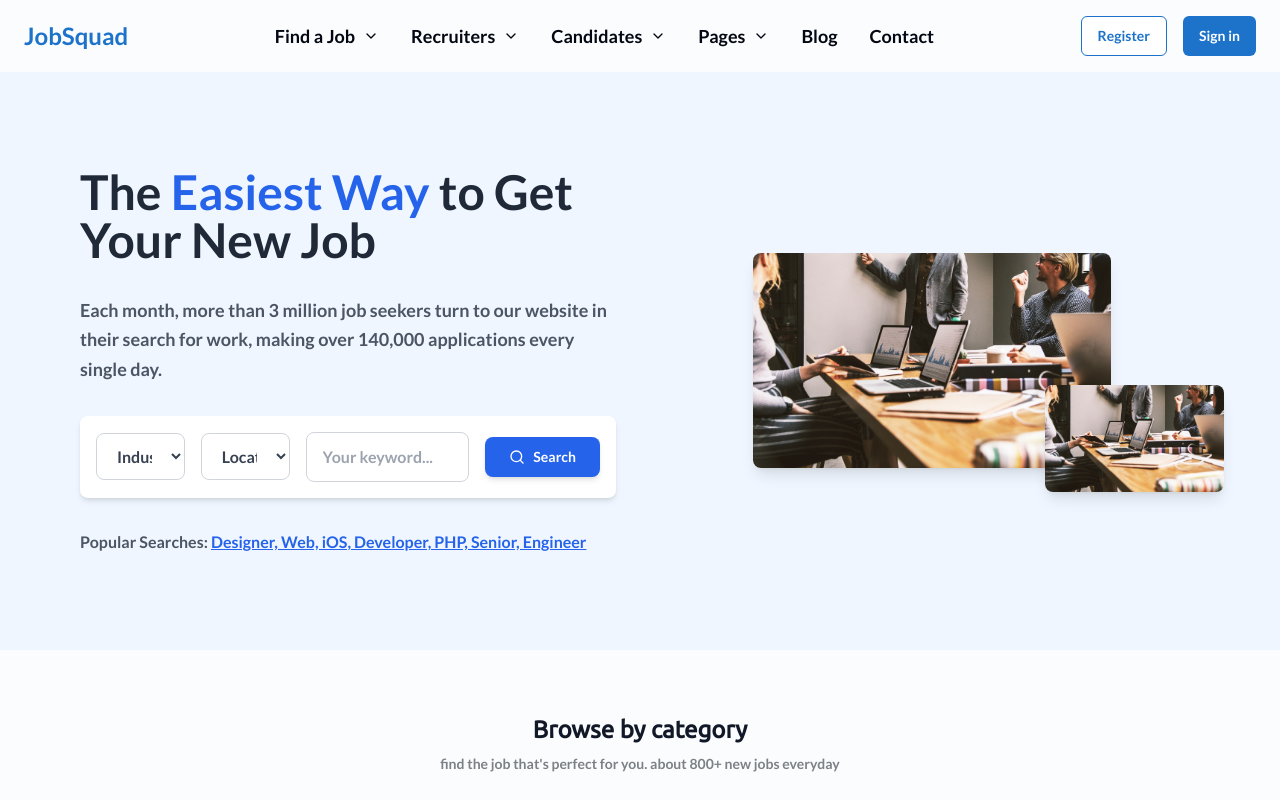
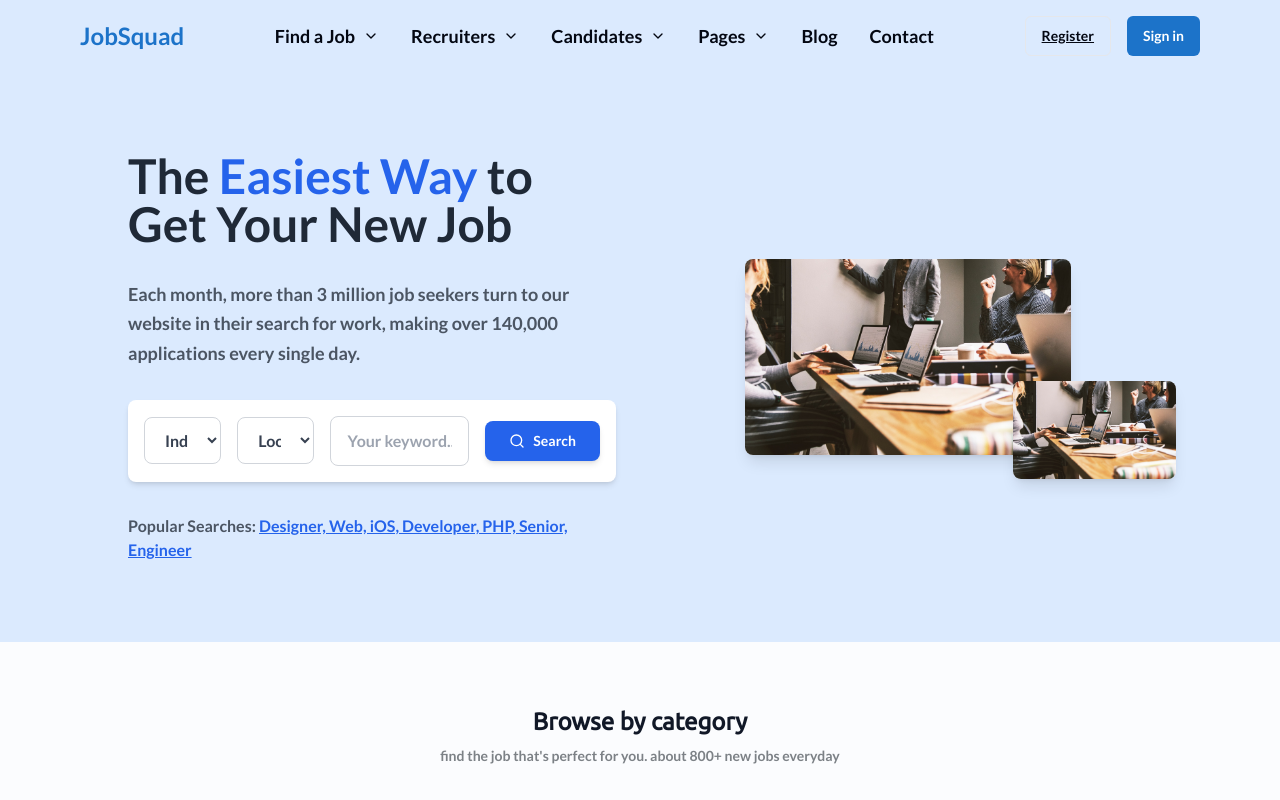
Before and after one commit to sahilsharma6/job-squad, a React (Vite) app in the folder frontend/: page / in a window 1280 px wide. Shown: the top 800 px of the page. Built offline with nearby package versions, Linux system fonts and the light colour scheme.

Commit message:
change in nav and hero width & minor changes

```diff
--- a/frontend/src/components/Hero/Hero.jsx
+++ b/frontend/src/components/Hero/Hero.jsx
@@ -1,27 +1,26 @@
-import React from "react";
 import { Button } from "@/components/ui/button";
 import { Search } from "lucide-react";
 import HeroImg1 from "../../assets/hero1.jpg";
 
 const Hero = () => {
   return (
-    <div className="text-gray-800 bg-blue-50 p-4">
-      <div className="container mx-auto flex flex-col-reverse lg:flex-row items-center justify-between px-6 lg:px-16 py-20 gap-12">
+    <div className="text-gray-800 bg-blue-100 w-full ">
+      <div className="container  flex flex-col-reverse lg:flex-row items-center justify-between  lg:px-16 py-20 gap-12 w-full max-w-6xl mx-auto px-4">
         {/* Left Content */}
         <div className="lg:w-1/2 space-y-8">
           <h1 className="text-4xl lg:text-5xl font-extrabold leading-tight">
-            The <span className="text-blue-600">Easiest Way</span> to Get Your New Job
+            The <span className="text-blue-600">Easiest Way</span> to Get Your
+            New Job
           </h1>
           <p className="text-lg text-gray-600 leading-relaxed">
             Each month, more than 3 million job seekers turn to our website in
-            their search for work, making over 140,000 applications every single day.
+            their search for work, making over 140,000 applications every single
+            day.
           </p>
 
           {/* Search Bar */}
           <div className="flex flex-col lg:flex-row items-center bg-white shadow-md rounded-lg p-4 gap-4">
-            <select
-              className="w-full lg:w-1/4 px-4 py-3 border border-gray-300 rounded-lg bg-white text-gray-700 focus:outline-none"
-            >
+            <select className="w-full lg:w-1/4 px-4 py-3 border border-gray-300 rounded-lg bg-white text-gray-700 focus:outline-none">
               <option value="">Industry</option>
               <option value="it">IT</option>
               <option value="sales">Sales</option>
@@ -32,7 +31,7 @@ const Hero = () => {
             </select>
 
             <select
-              placeholder = "Select Location"
+              placeholder="Select Location"
               className="w-full lg:w-1/4 px-4 py-3 border border-gray-300 rounded-lg bg-white text-gray-700 focus:outline-none"
             >
               <option value="">Location</option>
@@ -63,7 +62,6 @@ const Hero = () => {
           </div>
         </div>
 
-
         <div className="lg:w-1/2 flex flex-col lg:flex-row gap-6 items-center justify-center relative">
           <div className="w-2/3 bg-white shadow-lg rounded-lg overflow-hidden z-0">
             <img
--- a/frontend/src/components/Navbar/Navbar.jsx
+++ b/frontend/src/components/Navbar/Navbar.jsx
@@ -87,20 +87,24 @@ const Navbar = () => {
   };
 
   return (
-    <nav className="relative bg-transparent w-full z-10">
-      <div className="container mx-auto flex justify-between items-center py-4 px-6 ">
+    <nav
+      className={`relative ${
+        window.location.pathname !== "/" ? "bg-transparent" : "bg-blue-100"
+      }  w-full z-10`}
+    >
+      <div className="container  flex justify-between items-center py-4  w-full max-w-6xl mx-auto px-4 ">
         {/* Logo */}
         <div className="text-2xl font-bold text-blue-light">JobSquad</div>
 
         {/* Desktop Menu */}
         <ul className="hidden lg:flex items-center space-x-8 mx-auto">
           {menuItems.map((item, index) => (
-            <li key={index} className="relative group">
+            <li key={index} className="relative group font-">
               <div className="flex items-center cursor-pointer">
                 {item.link ? (
                   <Link
                     to={item.link}
-                    className="text-lg font-medium hover:text-blue-ultra"
+                    className="text-lg font-medium hover:text-blue-ultra "
                   >
                     {item.label}
                   </Link>
@@ -151,8 +155,8 @@ const Navbar = () => {
         <div className="hidden lg:flex items-center space-x-4">
           <Link to="/register">
             <Button
-              variant="outline"
-              className="text-blue-light border-blue-light"
+              variant="a"
+              className=" underline hover:border-blue-dark hover:no-underline  border"
             >
               Register
             </Button>
@@ -185,8 +189,7 @@ const Navbar = () => {
         >
           <div className="flex flex-col space-y-4 px-6 py-4 z-20">
             <div className="lg:hidden flex justify-between items-center">
-
-            <div className="text-2xl font-bold text-blue-light">JobSquad</div>
+              <div className="text-2xl font-bold text-blue-light">JobSquad</div>
               <button
                 onClick={() => setIsMobileMenuOpen(!isMobileMenuOpen)}
                 className="text-2xl text-blue-light"
```
